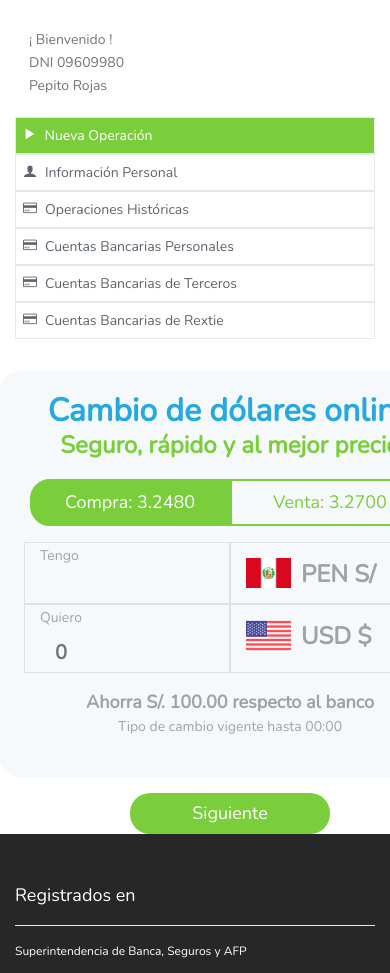
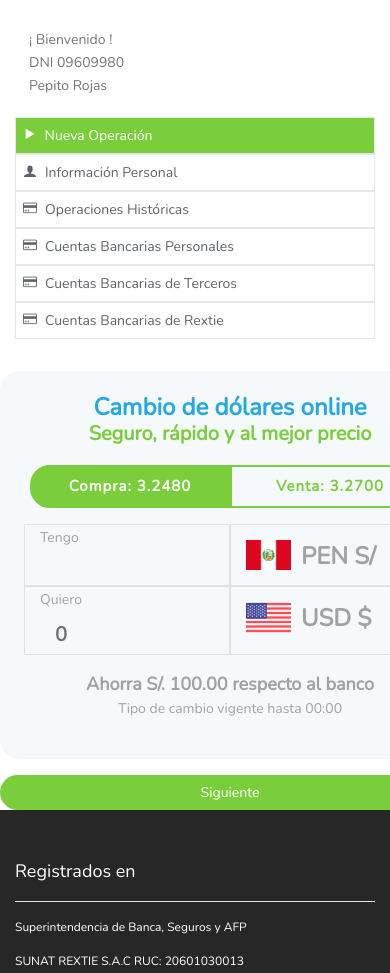
Before and after one commit to DDCenteno/rextie-private, a React app: page / in a window 390 px wide. Shown: the part 94-1067 px from the top of the page. Built offline with nearby package versions, Linux system fonts and the light colour scheme; a web font is replaced by a local one.

Commit message:
cambios mobile

```diff
--- a/src/App.css
+++ b/src/App.css
@@ -60,7 +60,7 @@ Header {
 }
 
 .title-c-1 {
-  font-size: 32px;
+  font-size: 24px;
   color: var(--sky-1);
   font-weight: 700;
   line-height: 1;
@@ -88,7 +88,7 @@ Header {
 }
 
 .title-c-2 {
-  font-size: 24px;
+  font-size: 20px;
   color: var(--green-1);
   font-weight: 700;
 }
@@ -102,8 +102,10 @@ Header {
 .box-green-1 {
   border: 2px solid var(--green-1);
   border-radius: 20px 0px 0px 20px;
-  font-size: 18px;
+  font-size: 15px;
   cursor: pointer;
+  font-weight: 700;
+  letter-spacing: 1px;
 }
 
 .btn-active {
@@ -119,8 +121,10 @@ Header {
 .box-green-2 {
   border: 2px solid var(--green-1);
   border-radius: 0px 20px 20px 0px;
-  font-size: 18px;
+  font-size: 15px;
   cursor: pointer;
+  font-weight: 700;
+  letter-spacing: 1px;
 }
 
 .w-box {
@@ -142,8 +146,8 @@ Header {
 }
 
 .next {
-  width: 200px;
-  font-size: 18px;
+  width: 100%;
+  font-size: 14px;
   transition: 1s;
 }
 
@@ -345,3 +349,12 @@ Header {
 .bg-red{
   background-color: red
 }
+
+.Container {
+
+  margin: 1em auto;
+}
+
+.break{
+  overflow-wrap: break-word;
+}
```
